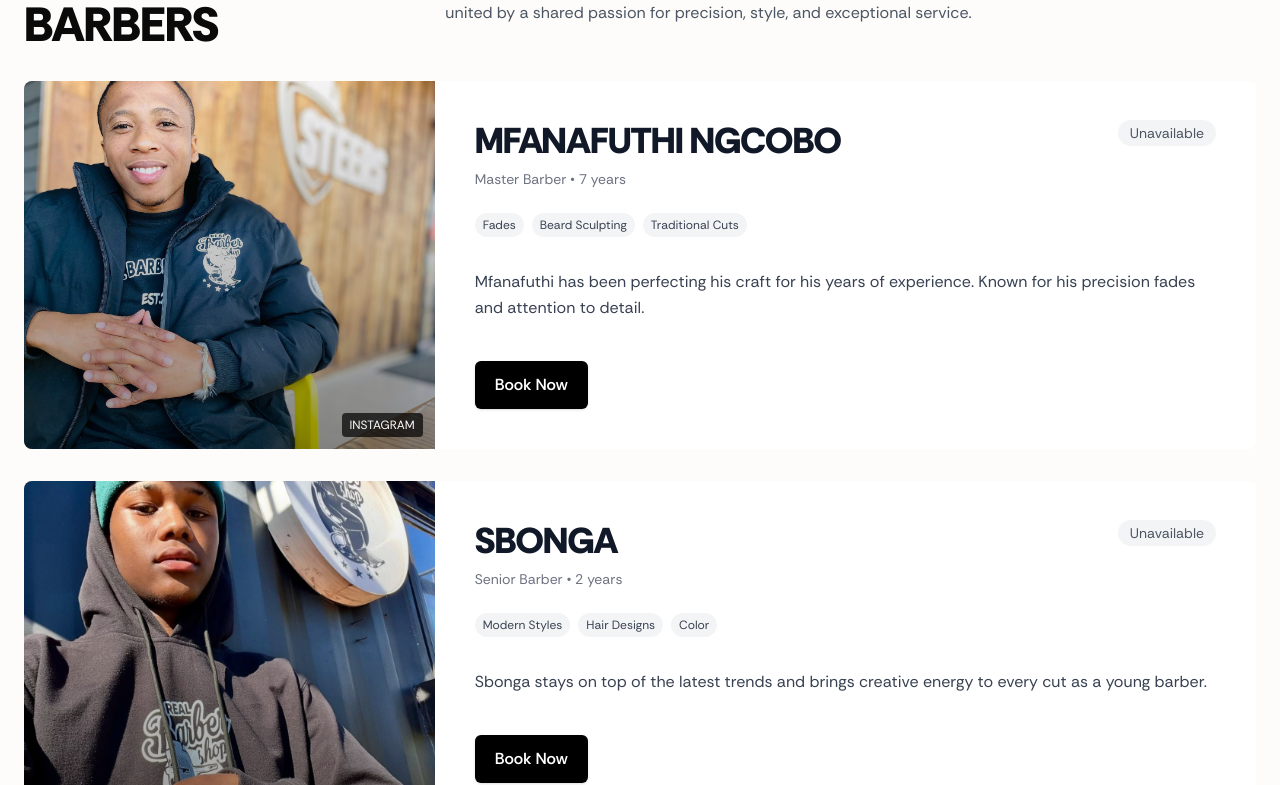
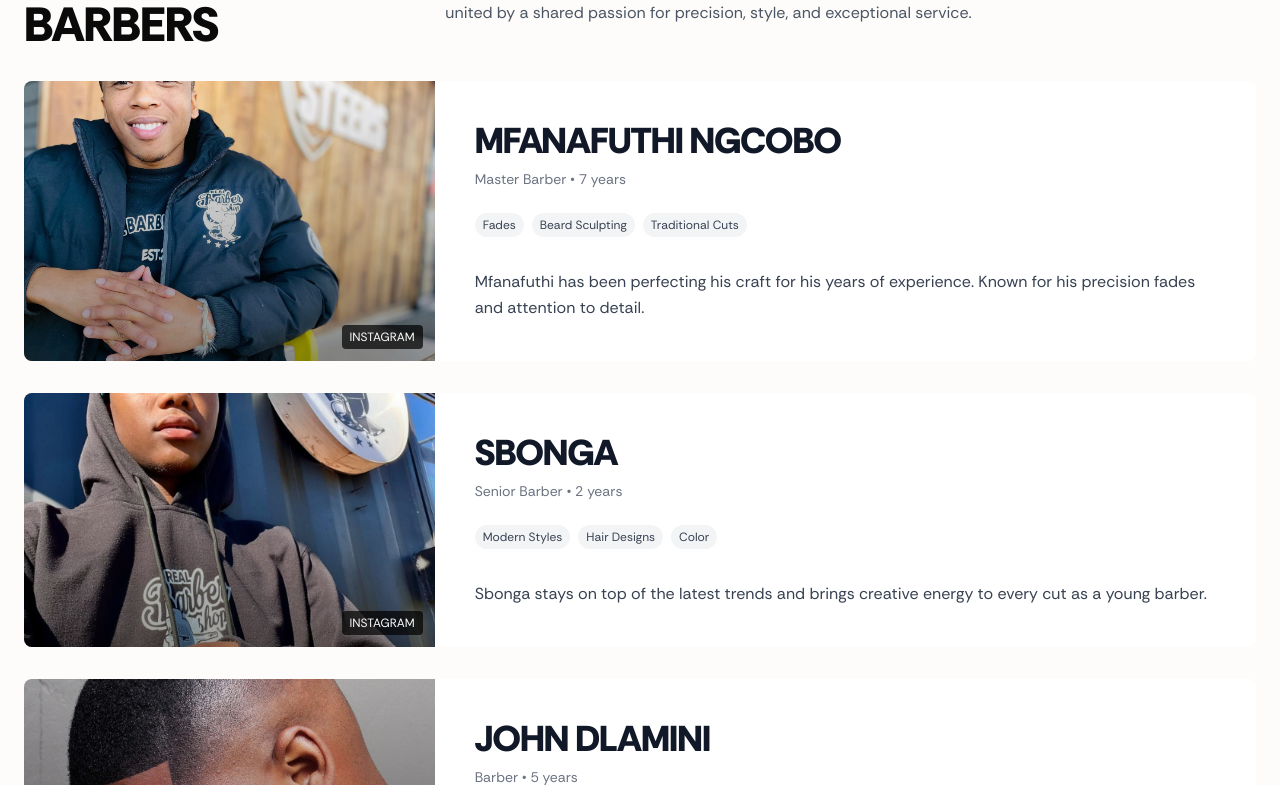
Before and after one commit to kaikhaya123/Real_Barbers, a Next.js app: page /barbers in a window 1280 px wide. Shown: the part 575-1360 px from the top of the page. Built offline with nearby package versions, Linux system fonts and the light colour scheme.

Commit message:
chore(barbers): remove per-card Book Now CTA

```diff
--- a/components/barbers/BarberCard.tsx
+++ b/components/barbers/BarberCard.tsx
@@ -37,12 +37,6 @@ export default function BarberCard({ barber }: { barber: Barber }) {
               <h3 className="text-3xl md:text-4xl font-extrabold text-gray-900 uppercase tracking-tight">{name}</h3>
               <p className="mt-2 text-sm text-gray-500">{title}{experience ? ` • ${experience}` : ''}</p>
             </div>
-
-            <div className="text-right">
-              <span className={`px-3 py-1 rounded-full text-sm ${available ? 'bg-green-100 text-green-800' : 'bg-gray-100 text-gray-600'}`}>
-                {available ? 'Available' : 'Unavailable'}
-              </span>
-            </div>
           </div>
 
           <div className="mt-2 flex flex-wrap gap-2">
@@ -53,9 +47,7 @@ export default function BarberCard({ barber }: { barber: Barber }) {
 
           <p className="mt-4 text-base text-gray-700 leading-relaxed max-w-4xl">{bio}</p>
 
-          <div className="mt-6">
-            <a href="/book" className="inline-flex items-center gap-2 bg-black text-white px-5 py-3 rounded-md font-semibold shadow hover:bg-zinc-900">Book Now</a>
-          </div>
+
         </div>
       </div>
     </article>
```
